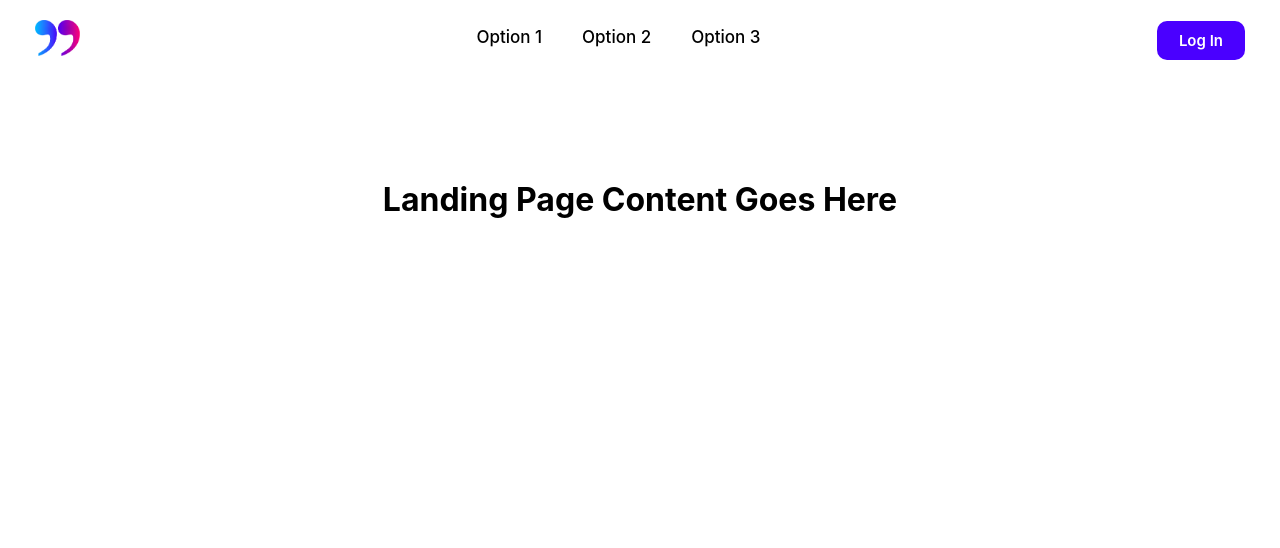
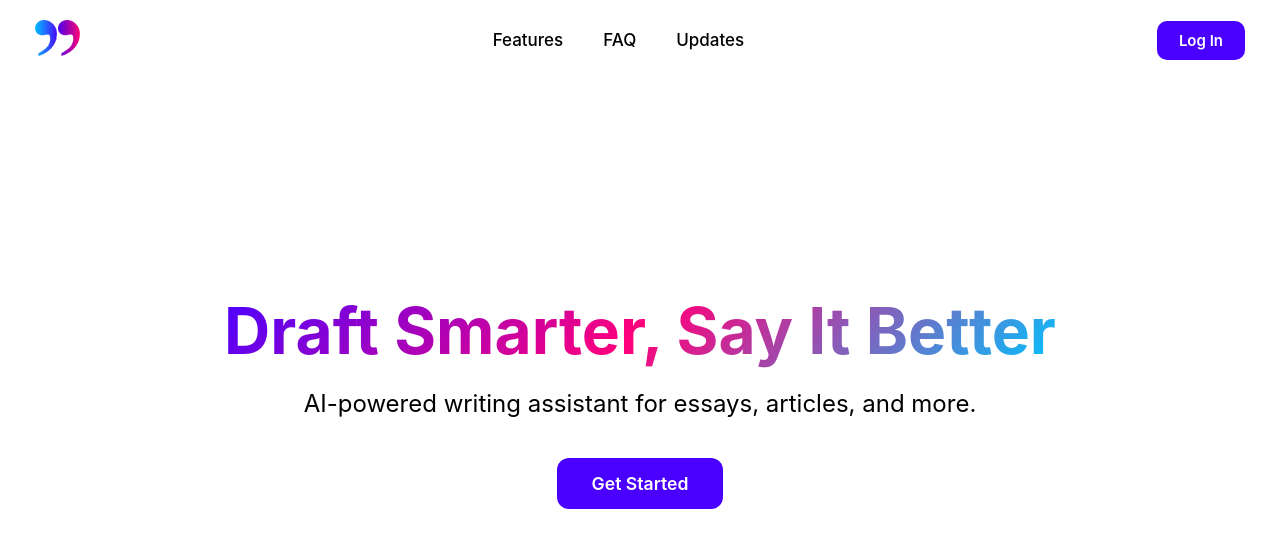
Before and after one commit to Siddharth-Boora/DraftMate, a React (Create React App) app: page / in a window 1280 px wide. Shown: the top 548 px of the page. Built offline with nearby package versions, Linux system fonts and the light colour scheme.

Commit message:
create landing page

```diff
--- a/src/App.js
+++ b/src/App.js
@@ -1,35 +1,37 @@
 import React from "react";
 import "./index.css";
-import logo from "./logo.png"; // Make sure logo.png is in src folder
+import logo from "./logo.png"; // Make sure your logo.png is in the src folder
 
 function App() {
   return (
-    <div>
+    <div className="App">
+      {/* NAVBAR */}
       <nav className="navbar">
-        {/* Logo */}
-        <div className="logo-container">
+        <div className="logo">
           <a href="/">
-            <img src={logo} alt="DraftMate Logo" className="logo" />
+            <img src={logo} alt="DraftMate Logo" />
           </a>
         </div>
 
-        {/* Center nav items */}
         <div className="nav-center">
-          <button className="nav-item">Option 1</button>
-          <button className="nav-item">Option 2</button>
-          <button className="nav-item">Option 3</button>
+          <button className="nav-item">Features</button>
+          <button className="nav-item">FAQ</button>
+          <button className="nav-item">Updates</button>
         </div>
 
-        {/* Login button */}
-        <div className="login-container">
-          <button className="login-btn">Log In</button>
-        </div>
+        <button className="login-btn">Log In</button>
       </nav>
 
-      {/* Example content */}
-      <div style={{ paddingTop: "100px", textAlign: "center" }}>
-        <h1>Landing Page Content Goes Here</h1>
-      </div>
+      {/* HERO SECTION */}
+      <section className="hero">
+        <h1 className="hero-title">
+        <span className="gradient-text">Draft Smarter, Say It Better</span>
+        </h1>
+        <p className="hero-subtitle">
+          AI-powered writing assistant for essays, articles, and more.
+        </p>
+        <button className="hero-cta">Get Started</button>
+      </section>
     </div>
   );
 }
--- a/src/index.css
+++ b/src/index.css
@@ -11,7 +11,7 @@
   top: 0;
   width: 100%;
   height: 80px;
-  background: #ffffff;
+  background: transparent;
   display: flex;
   justify-content: space-between;
   align-items: center;
@@ -19,21 +19,16 @@
   z-index: 1000;
 }
 
-/* LOGO */
-.logo {
-  width: 45px;
+.logo img {
+  width: 45px; /* Adjust logo size */
   height: auto;
 }
 
-/* NAV CENTER ITEMS */
 .nav-center {
   display: flex;
   gap: 40px;
-  justify-content: center;
-  flex: 1;
 }
 
-/* NAV ITEM */
 .nav-item {
   background: none;
   border: none;
@@ -41,12 +36,10 @@
   font-weight: 500;
   color: #000;
   cursor: pointer;
-  padding-bottom: 6px;
+  padding-bottom: 0px;
   position: relative;
-  text-align: center;
 }
 
-/* Underline animation from center */
 .nav-item::after {
   content: "";
   position: absolute;
@@ -67,7 +60,6 @@
   width: 100%;
 }
 
-/* LOGIN BUTTON */
 .login-btn {
   background: #4a00ff;
   color: #fff;
@@ -77,19 +69,59 @@
   border: none;
   border-radius: 10px;
   cursor: pointer;
-  transition: background 0.2s ease, transform 0.1s ease;
+  transition: background 0.2s ease;
 }
 
 .login-btn:hover {
-  background: #3a00cc; /* slightly darker on hover */
+  background: #3a00cc;
 }
 
-.login-btn:active {
-  transform: scale(0.97); /* subtle click animation */
+/* HERO SECTION */
+.hero {
+  display: flex;
+  flex-direction: column;
+  align-items: center;
+  justify-content: center;
+  height: 100vh;
+  text-align: center;
+  padding: 0 20px;
+  background: #ffffff;
+  color: #000;
 }
 
-/* BODY */
-body {
-  background: #ffffff;
-  padding-top: 80px;
+.hero-title {
+  font-size: 4rem;
+  font-weight: 700;
+  margin-bottom: 20px;
 }
+
+.gradient-text {
+  background: linear-gradient(135deg, #4a00ff, #ff007a, #00c4ff);
+  -webkit-background-clip: text;
+  -webkit-text-fill-color: transparent;
+  background-clip: text;
+  color: transparent;
+}
+
+.hero-subtitle {
+  font-size: 1.5rem;
+  margin-bottom: 40px;
+  max-width: 700px;
+}
+
+.hero-cta {
+  background: #4a00ff;
+  color: #fff;
+  font-weight: 600;
+  padding: 15px 35px;
+  font-size: 1.1rem;
+  border: none;
+  border-radius: 12px;
+  cursor: pointer;
+  transition: transform 0.2s ease, opacity 0.2s ease;
+}
+
+.hero-cta:hover {
+  transform: scale(1.05);
+  opacity: 0.9;
+}
```
